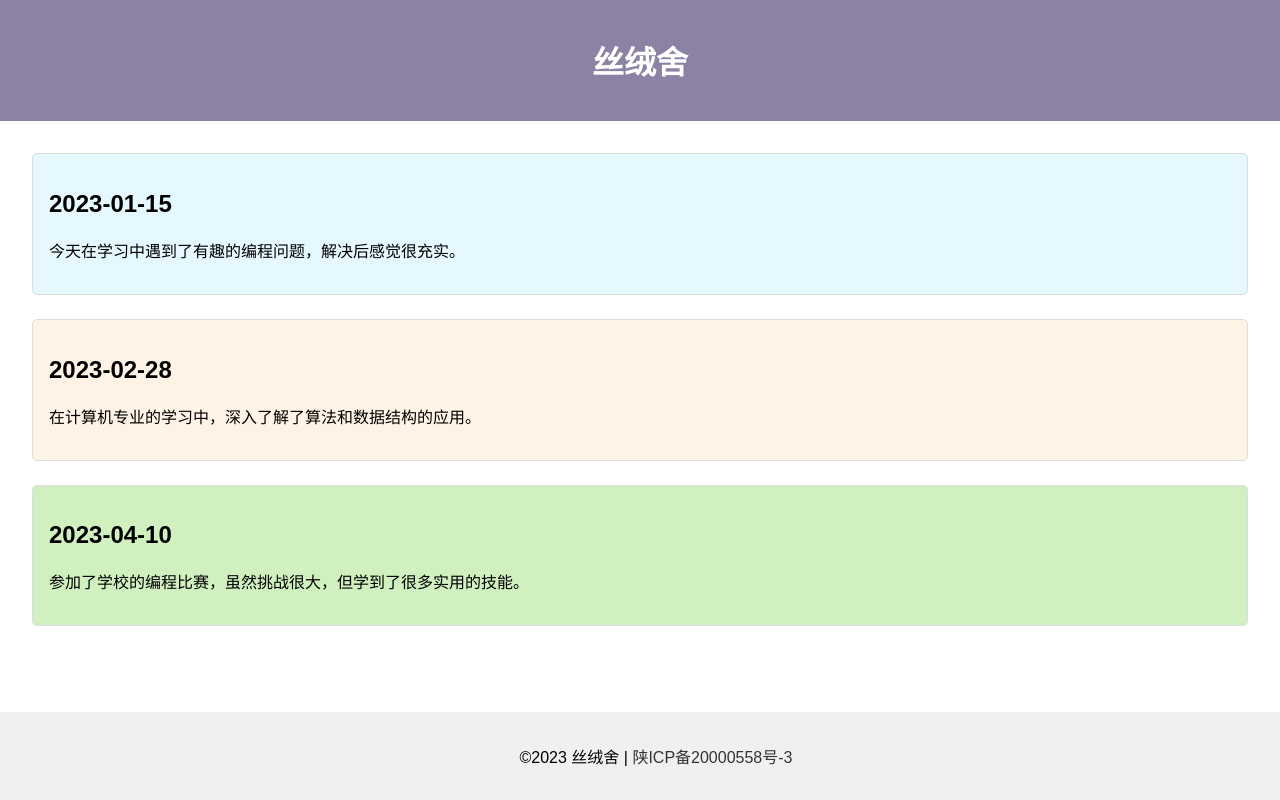
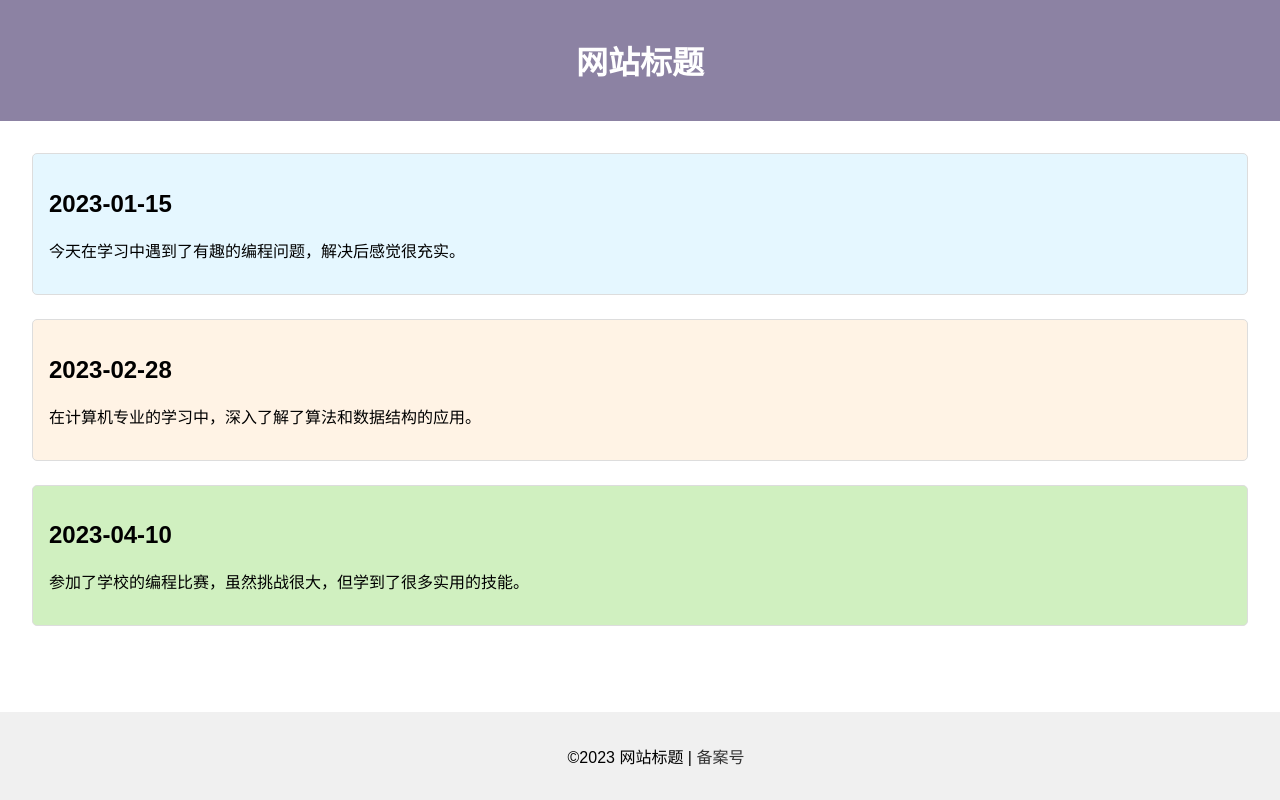
Before and after one commit to lanfeifei/icp-beian, a plain HTML site: page index.html in a window 1280 px wide. Drawn offline with Linux system fonts and the light colour scheme.

Commit message:
Update index.html

```diff
--- a/index.html
+++ b/index.html
@@ -4,7 +4,7 @@
 <head>
     <meta charset="UTF-8">
     <meta name="viewport" content="width=device-width, initial-scale=1.0">
-    <title>丝绒舍</title>
+    <title>网站标题</title>
     <style>
         body {
             font-family: 'Arial', sans-serif;
@@ -61,7 +61,7 @@
 
 <body>
     <header>
-        <h1>丝绒舍</h1>
+        <h1>网站标题</h1>
     </header>
 
     <section>
@@ -82,7 +82,7 @@
     </section>
 
     <footer>
-        <p>©2023 丝绒舍 | <a href="https://beian.miit.gov.cn/#/Integrated/index" target="_blank">陕ICP备20000558号-3</a></p>
+        <p>©2023 网站标题 | <a href="https://beian.miit.gov.cn/#/Integrated/index" target="_blank">备案号</a></p>
     </footer>
 </body>
 
```
